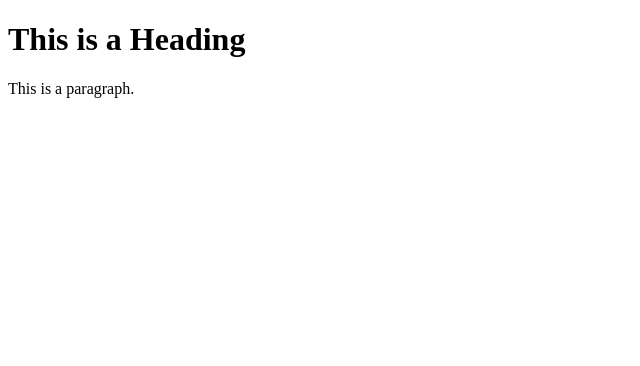
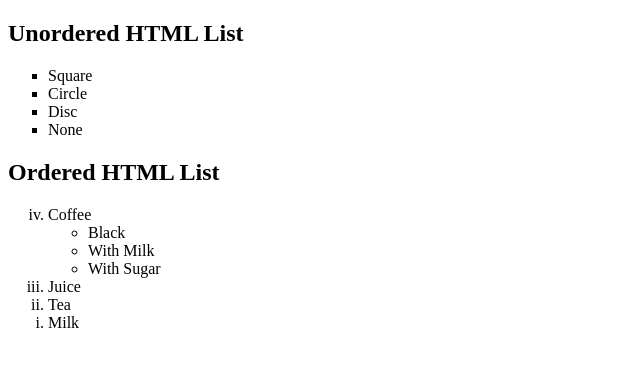
Before and after one commit to MrMajharul/web-programming-lab, a plain HTML site: page index.html in a window 1280 px wide. Shown: the whole page, without its empty margins (0-640 px from the left). Drawn offline with Linux system fonts and the light colour scheme.

Commit message:
Update index.html to include unordered and ordered lists for class_03

```diff
--- a/index.html
+++ b/index.html
@@ -1,12 +1,30 @@
 <!DOCTYPE html>
 <html>
 <head>
-<title>Page Title</title>
+<title>class_03</title>
 </head>
 <body>
 
-<h1>This is a Heading</h1>
-<p>This is a paragraph.</p>
+<h2>Unordered HTML List</h2>
+<ul type="square">
+  <li>Square</li>
+  <li>Circle</li>
+  <li>Disc</li>
+  <li>None</li>
+</ul>
+<h2>Ordered HTML List</h2>
+<ol type="i" reversed>
 
+  <li>Coffee</li>
+    <ul>
+      <li>Black</li>
+      <li>With Milk</li>
+      <li>With Sugar</li>
+    </ul>
+  <li>Juice</li>
+  <li>Tea</li>
+  <li>Milk</li>
+</ol>
 </body>
 </html>
+</html>
```
